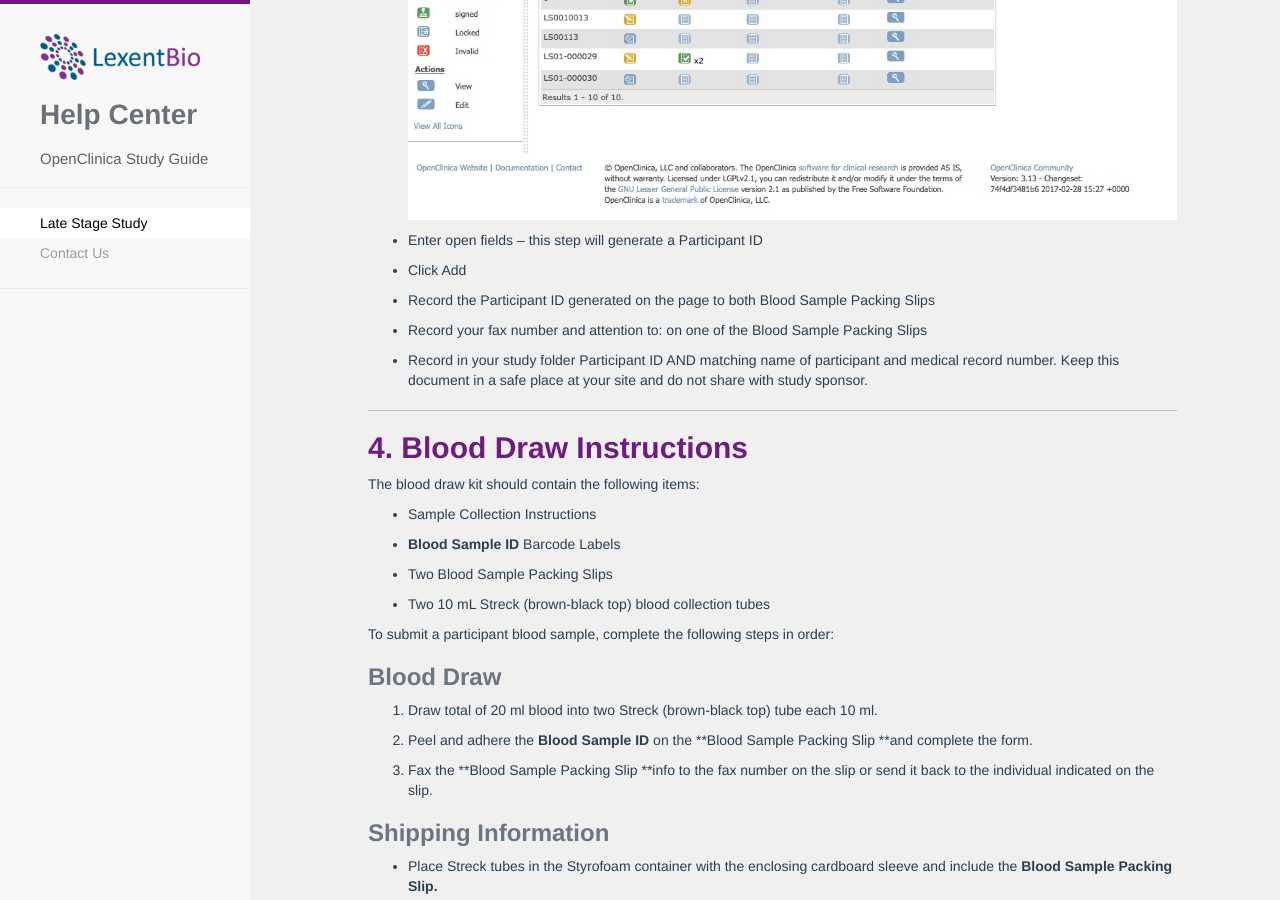
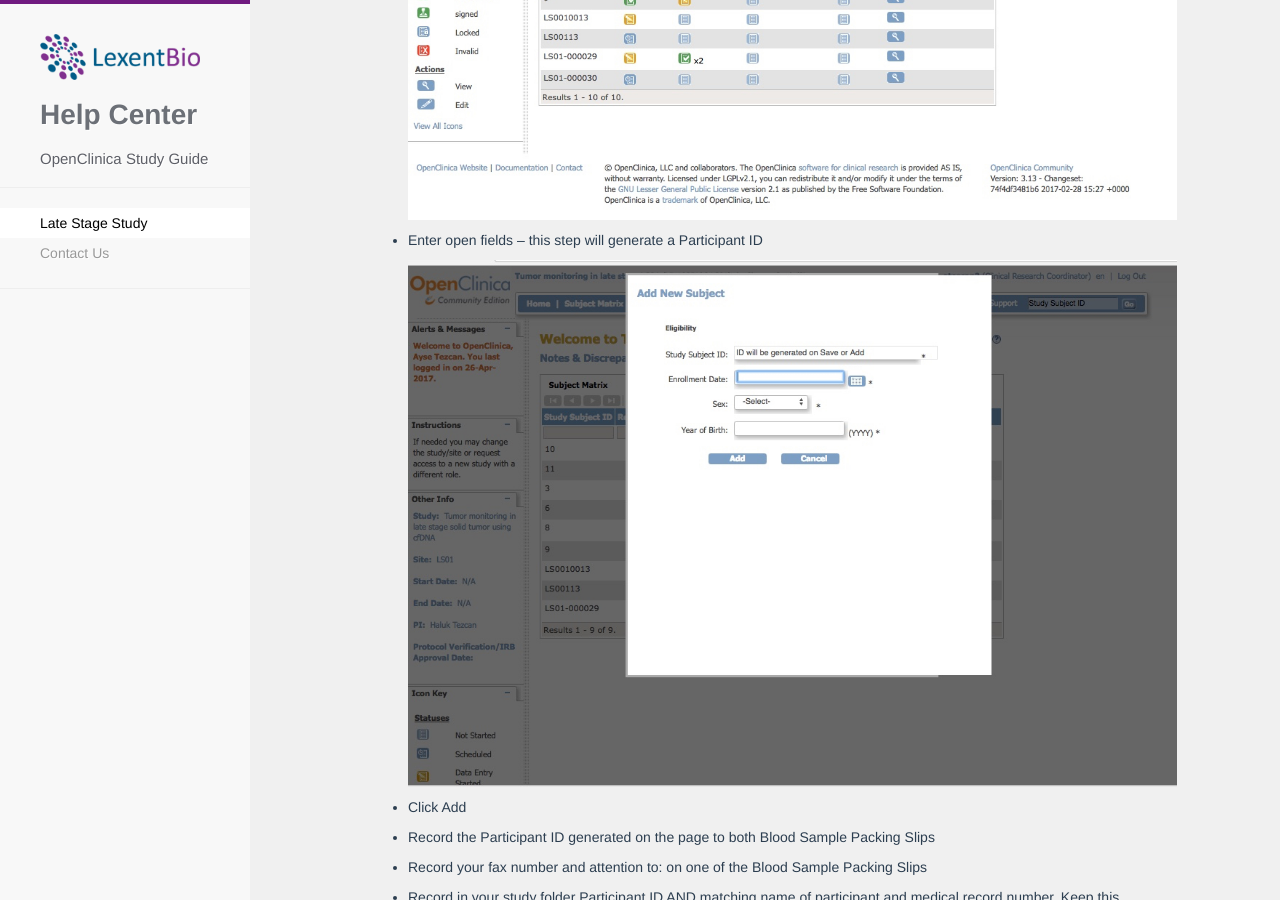
Before and after one commit to lexentbio/openclinica-docs, a Jekyll site: the page built from index.md, in a window 1280 px wide and 900 px high, scrolled down 1691 px. Built offline with Jekyll 4.4.1, drawn with Linux system fonts in a browser that asks for light colours; nearby versions of some CDN libraries.

Commit message:
Updated Enrolling A Participant

```diff
--- a/_late_stage_study_steps/enrolling-a-participant.markdown
+++ b/_late_stage_study_steps/enrolling-a-participant.markdown
@@ -24,10 +24,12 @@ Now, you are ready to enroll the participant and obtain a Participant ID number.
 
 * Enter open fields – this step will generate a Participant ID
 
+  ![regnewsub - 1.jpg](/uploads/regnewsub%20-%201.jpg)
+
 * Click Add
 
 * Record the Participant ID generated on the page to both Blood Sample Packing Slips
 
 * Record your fax number and attention to: on one of the Blood Sample Packing Slips
 
-* Record in your study folder Participant ID AND matching name of participant and medical record number. Keep this document in a safe place at your site and do not share with study sponsor.
+* Record in your study folder Participant ID AND matching name of participant and medical record number.  Keep this document in a safe place at your site and do not share with study sponsor.
```
